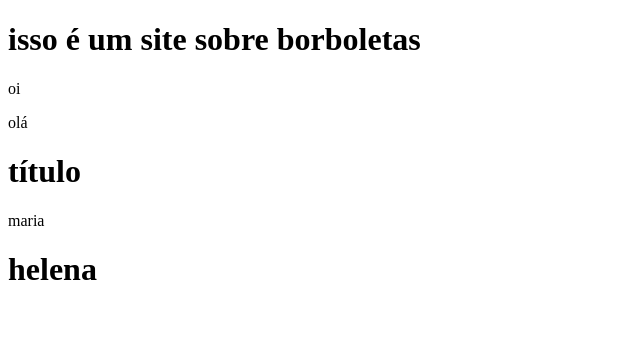
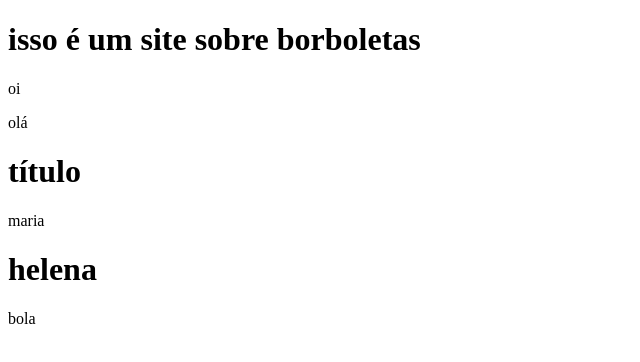
Before and after one commit to mariahelena10/borboleta, a plain HTML site: page index.html in a window 1280 px wide. Shown: the full height of the page, 0-640 px from the left. Drawn offline with Linux system fonts and the light colour scheme.

Commit message:
Update index.html

```diff
--- a/index.html
+++ b/index.html
@@ -12,5 +12,6 @@
    <h1>título</h1>
    <p>maria</p>
    <h1>helena</h1>
+   <p>bola</p>
 </body>
 </html>
```
